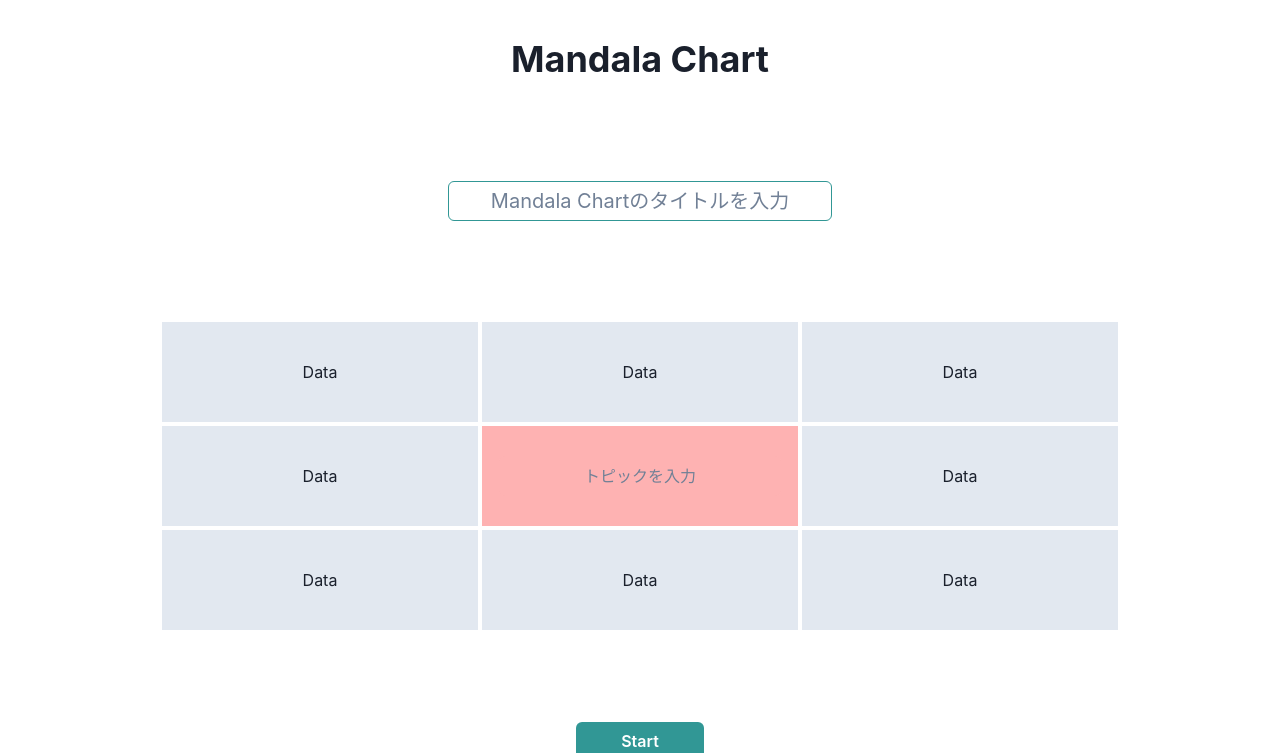
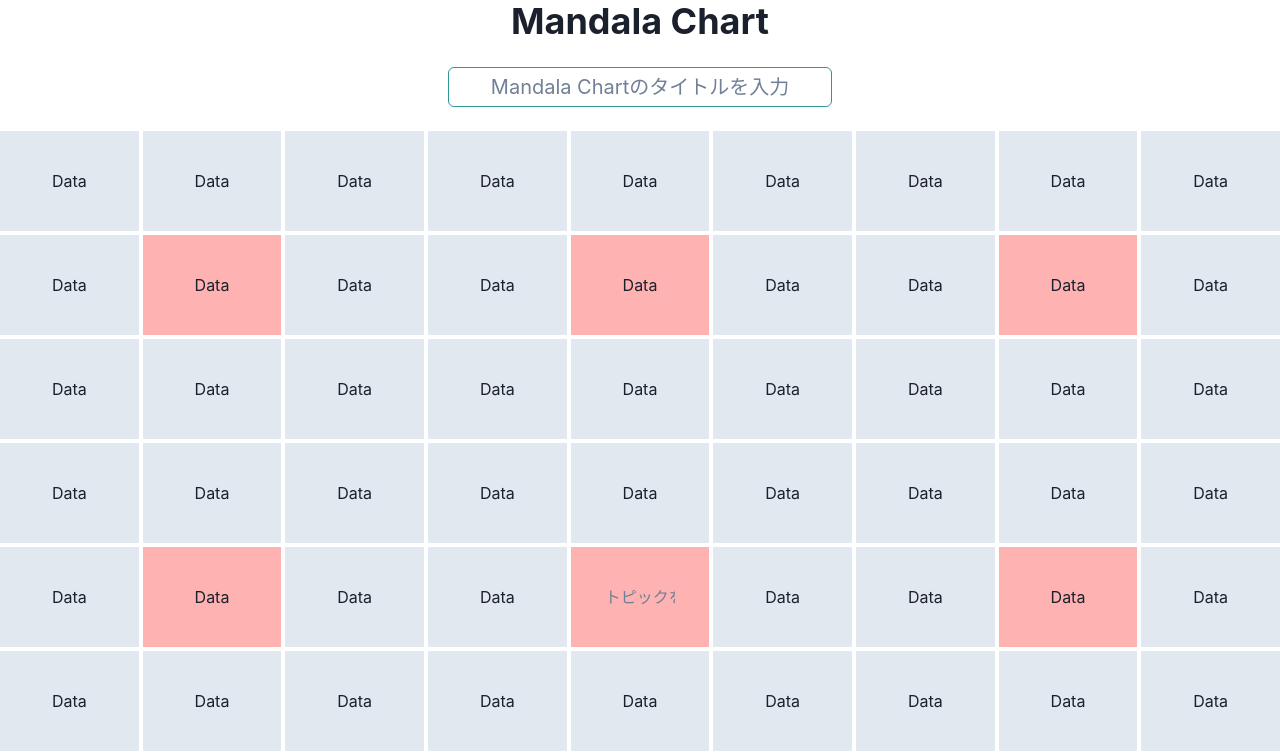
Before and after one commit to bootcamp-3-Team-A/logiapp, a Next.js app in the folder client/: page /mandala in a window 1280 px wide. Shown: the top 753 px of the page. Built offline with nearby package versions, Linux system fonts and the light colour scheme.

Commit message:
feat:gridの枚数を81枚として、中央の周囲にデータが格納されるようにしました

```diff
--- a/client/pages/mandala.tsx
+++ b/client/pages/mandala.tsx
@@ -11,13 +11,18 @@
 const MandalaChart = () => {
   const [topic, setTopic] = useState('');
   const [responses, setResponses] = useState<string[]>(
-    Array.from({ length: 9 }, () => 'Data'),
+    Array.from({ length: 81 }, () => 'Data'),
   );
   const [isLoading, setIsLoading] = useState(false);
   const [isEditMode, setIsEditMode] = useState(false);
-  const [isSaving, setIsSaving] = useState(false); // 新しいステート
+  const [editedResponses, setEditedResponses] = useState<string[]>(responses);
 
   const handleStartButton = async () => {
+    if (topic.trim() === '') {
+      // If the topic input is empty or contains only whitespaces, prevent starting
+      return;
+    }
+
     try {
       setIsLoading(true);
 
@@ -36,7 +41,22 @@
           string
         >;
         const dataValues = Object.values(responseData);
-        setResponses(dataValues);
+
+        // Store the received data in the specified grid cells (30, 31, 32, 39, 41, 48, 49, 50)
+        setResponses((prevResponses) => {
+          const newResponses = [...prevResponses];
+          newResponses[30] = dataValues[0];
+          newResponses[31] = dataValues[1];
+          newResponses[32] = dataValues[2];
+          newResponses[39] = dataValues[3];
+          newResponses[41] = dataValues[4];
+          newResponses[48] = dataValues[5];
+          newResponses[49] = dataValues[6];
+          newResponses[50] = dataValues[7];
+          return newResponses;
+        });
+
+        setEditedResponses(dataValues);
       } else {
         const errorData = await response.json();
         console.error('Error occurred:', errorData.message);
@@ -45,29 +65,50 @@
       console.error('Error occurred while fetching data:', error);
     } finally {
       setIsLoading(false);
-      setIsEditMode(true);
-      setIsSaving(true); // データのフェッチが終わったら保存可能として「保存」ボタンを表示
+      setIsEditMode(false); // Reset edit mode to false when loading is complete
     }
   };
 
   const handleSaveButton = () => {
-    // 保存処理をここに実装する
-    console.log('Saving data:', responses);
-    setIsSaving(false); // 保存が完了したら「保存」ボタンを非表示にする
+    setResponses([...editedResponses]);
+    setIsEditMode(false);
+    createNewGridAroundCenter();
+  };
+
+  const createNewGridAroundCenter = () => {
+    const newResponses = Array.from({ length: 81 }, () => ''); // 81 cells for 9 9x9 grids (81 total)
+    const centerIndex = 40; // Central cell index of the 9x9 grid
+    const surroundingIndices = [
+      // Indices for the surrounding 8 9x9 grids
+      0, 1, 2, 9, 10, 11, 18, 19, 20, 72, 73, 74, 81, 82, 83, 90, 91, 92, 144,
+      145, 146, 153, 154, 155, 162, 163, 164, 576, 577, 578, 585, 586, 587, 594,
+      595, 596, 648, 649, 650, 657, 658, 659, 666, 667, 668, 720, 721, 722, 729,
+      730, 731, 738, 739, 740, 792, 793, 794, 801, 802, 803, 810, 811, 812, 864,
+      865, 866, 873, 874, 875, 882, 883, 884,
+    ];
+
+    for (let i = 0; i < surroundingIndices.length; i++) {
+      newResponses[surroundingIndices[i]] =
+        editedResponses[centerIndex - 41 + i]; // 41 is the offset to get the surrounding grid data from the central grid data
+    }
+
+    setResponses(newResponses);
+    setEditedResponses(newResponses);
   };
 
   const toggleEditMode = () => {
     setIsEditMode((prevMode) => !prevMode);
-    setIsSaving(false); // 「編集」ボタンをクリックしたら「保存」ボタンを非表示にする
+  };
+
+  const handleCellEdit = (index: number, value: string) => {
+    const newEditedResponses = [...editedResponses];
+    newEditedResponses[index] = value;
+    setEditedResponses(newEditedResponses);
   };
 
   return (
     <ChakraProvider>
-      <Box
-        display="grid"
-        placeItems="center" // ここで全体を中央に配置します
-        height="100vh"
-      >
+      <Box display="grid" placeItems="center" height="100vh">
         <Heading as="h1" size="xl" mb="4">
           Mandala Chart
         </Heading>
@@ -81,12 +122,19 @@
           width="30%"
           mt="2"
           mb="6"
+          readOnly={!isEditMode} // Disable editing of the chart title when not in edit mode
         />
-        <Box display="grid" gridTemplateColumns="repeat(3, 1fr)" gridGap="4px">
-          {Array.from({ length: 9 }).map((_, index) => (
+        <Box display="grid" gridTemplateColumns="repeat(9, 1fr)" gridGap="4px">
+          {Array.from({ length: 81 }).map((_, index) => (
             <Box
               key={index}
-              backgroundColor={index === 4 ? 'red.200' : 'gray.200'}
+              backgroundColor={
+                index === 40
+                  ? 'red.200'
+                  : [10, 13, 16, 37, 43, 64, 67, 70].includes(index)
+                  ? 'red.200'
+                  : 'gray.200'
+              }
               borderWidth="1px"
               borderColor="transparent"
               p="4"
@@ -96,7 +144,7 @@
               alignItems="center"
               justifyContent="center"
             >
-              {index === 4 ? (
+              {index === 40 ? (
                 <Input
                   placeholder="トピックを入力"
                   value={topic}
@@ -104,41 +152,51 @@
                   borderColor="transparent"
                   textAlign="center"
                   minHeight="unset"
+                  readOnly={!isEditMode} // Disable editing of the topic when not in edit mode
                 />
               ) : (
-                responses[index]
+                <Input
+                  value={isEditMode ? editedResponses[index] : responses[index]}
+                  onChange={(e) => handleCellEdit(index, e.target.value)}
+                  onKeyDown={(e) => {
+                    if (isEditMode && e.keyCode === 8) {
+                      // Handle delete key (Backspace) to clear the input
+                      handleCellEdit(index, '');
+                    }
+                  }}
+                  textAlign="center"
+                  minHeight="unset"
+                  readOnly={!isEditMode} // Disable editing of the responses when not in edit mode
+                />
               )}
             </Box>
           ))}
         </Box>
-        <Flex mt="4" w="10%">
-          <Button flex="1" colorScheme="teal" onClick={handleStartButton}>
-            Start
+        <Flex mt="4" w="20%">
+          {!isLoading && !isEditMode && (
+            <Button flex="1" colorScheme="teal" onClick={toggleEditMode}>
+              Edit
             </Button>
-          {!isLoading && isEditMode && (
-            <>
+          )}
+          {isEditMode && (
             <Button
               flex="1"
               colorScheme="teal"
-                w="10%"
-                onClick={toggleEditMode}
+              onClick={handleSaveButton}
               ml="2"
             >
-                Edit
+              Let's Mandala
             </Button>
-              {isSaving && (
+          )}
           <Button
             flex="1"
             colorScheme="teal"
-                  w="10%"
-                  onClick={handleSaveButton}
+            onClick={handleStartButton}
             ml="2"
+            disabled={isLoading}
           >
-                  Save
+            Start
           </Button>
-              )}
-            </>
-          )}
         </Flex>
         {isLoading && (
           <Box
```
Lines whose indentation alone changed are shown as unchanged.
